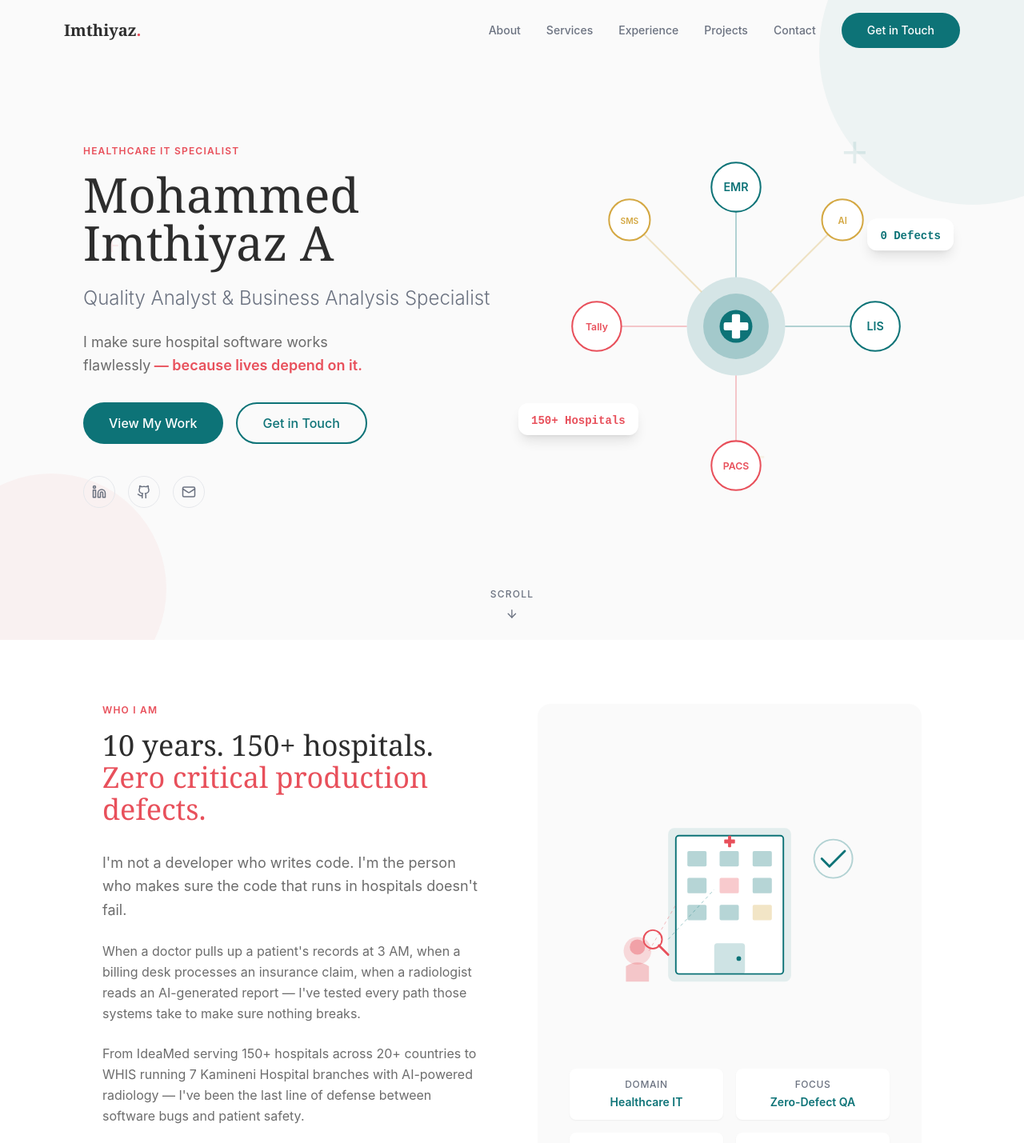
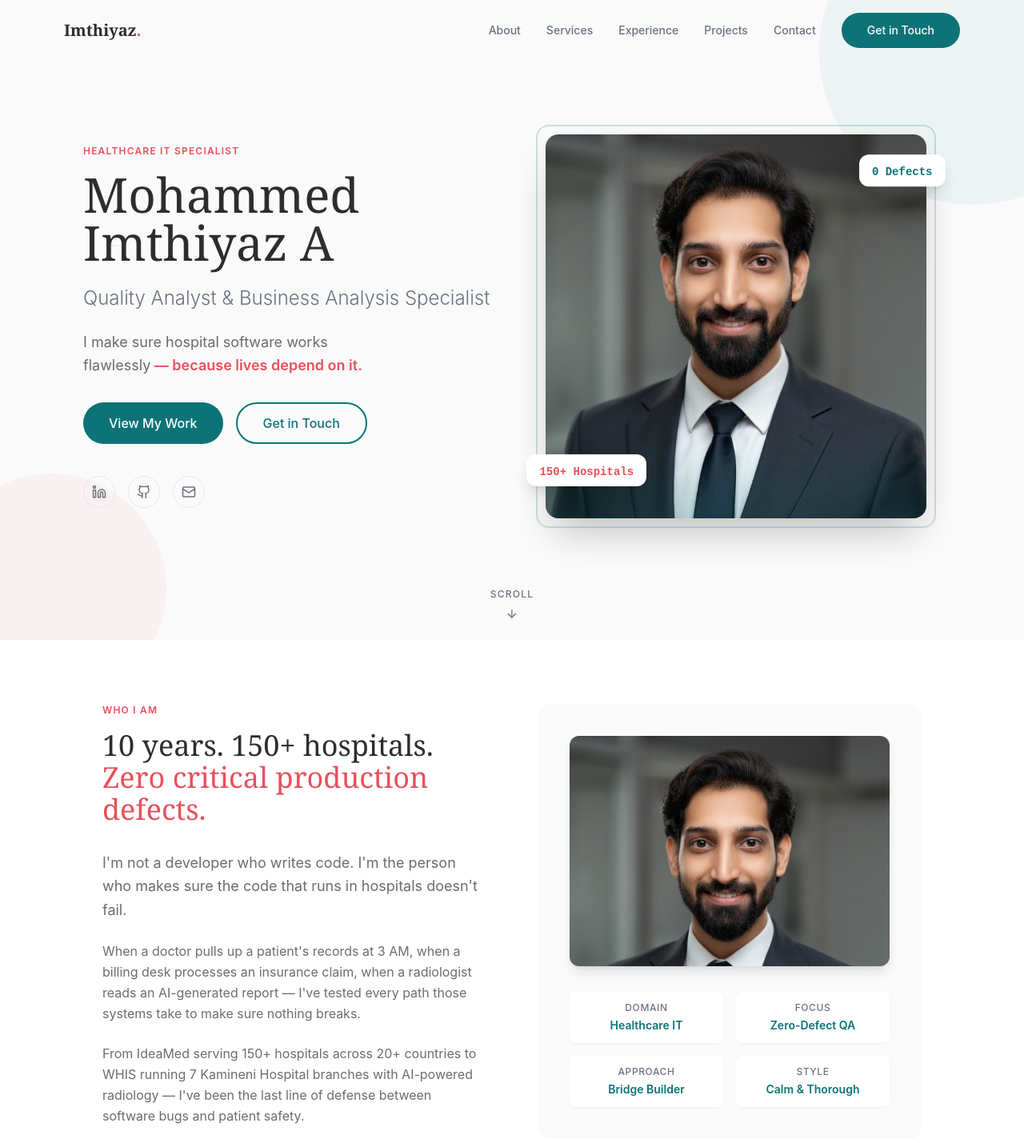
Before and after one commit to imthiyazimi/portfolio, a Next.js app: page / in a window 1280 px wide. Shown: the top 1429 px of the page at 80% size. Built offline with nearby package versions, Linux system fonts and the light colour scheme.

Commit message:
Added profile photo to Hero and About sections

```diff
--- a/src/components/About.tsx
+++ b/src/components/About.tsx
@@ -1,6 +1,5 @@
 "use client";
 
-import { motion } from "framer-motion";
 import AnimatedSection from "./AnimatedSection";
 
 export default function About() {
@@ -67,63 +66,14 @@ export default function About() {
             <div className="relative">
               {/* Profile card */}
               <div className="rounded-2xl bg-offwhite p-8 lg:p-10">
-                {/* Abstract illustration: Hospital + Person */}
-                <svg
-                  viewBox="0 0 400 400"
-                  className="mx-auto h-auto w-full max-w-sm"
-                  fill="none"
-                  xmlns="http://www.w3.org/2000/svg"
-                >
-                  {/* Hospital building */}
-                  <rect x="120" y="120" width="160" height="200" rx="8" fill="#0D7377" opacity="0.1" />
-                  <rect x="130" y="130" width="140" height="180" rx="4" fill="white" stroke="#0D7377" strokeWidth="2" />
-
-                  {/* Windows */}
-                  <rect x="145" y="150" width="25" height="20" rx="2" fill="#0D7377" opacity="0.3" />
-                  <rect x="187" y="150" width="25" height="20" rx="2" fill="#0D7377" opacity="0.3" />
-                  <rect x="230" y="150" width="25" height="20" rx="2" fill="#0D7377" opacity="0.3" />
-                  <rect x="145" y="185" width="25" height="20" rx="2" fill="#0D7377" opacity="0.3" />
-                  <rect x="187" y="185" width="25" height="20" rx="2" fill="#E8505B" opacity="0.3" />
-                  <rect x="230" y="185" width="25" height="20" rx="2" fill="#0D7377" opacity="0.3" />
-                  <rect x="145" y="220" width="25" height="20" rx="2" fill="#0D7377" opacity="0.3" />
-                  <rect x="187" y="220" width="25" height="20" rx="2" fill="#0D7377" opacity="0.3" />
-                  <rect x="230" y="220" width="25" height="20" rx="2" fill="#D4A843" opacity="0.3" />
-
-                  {/* Door */}
-                  <rect x="180" y="270" width="40" height="40" rx="4" fill="#0D7377" opacity="0.2" />
-                  <circle cx="212" cy="290" r="3" fill="#0D7377" />
-
-                  {/* Cross on building */}
-                  <rect x="193" y="135" width="14" height="5" rx="1" fill="#E8505B" />
-                  <rect x="198" y="130" width="4" height="15" rx="1" fill="#E8505B" />
-
-                  {/* Person (QA) */}
-                  <circle cx="80" cy="280" r="18" fill="#E8505B" opacity="0.2" />
-                  <circle cx="80" cy="275" r="10" fill="#E8505B" opacity="0.4" />
-                  <path d="M65 300 Q80 290 95 300 L95 320 L65 320 Z" fill="#E8505B" opacity="0.3" />
-
-                  {/* Magnifying glass (QA symbol) */}
-                  <circle cx="100" cy="265" r="12" stroke="#E8505B" strokeWidth="2" fill="none" />
-                  <line x1="108" y1="273" x2="120" y2="285" stroke="#E8505B" strokeWidth="3" strokeLinecap="round" />
-
-                  {/* Checkmark (quality) */}
-                  <motion.path
-                    d="M320 160 L330 170 L350 150"
-                    stroke="#0D7377"
-                    strokeWidth="3"
-                    strokeLinecap="round"
-                    strokeLinejoin="round"
-                    initial={{ pathLength: 0 }}
-                    whileInView={{ pathLength: 1 }}
-                    viewport={{ once: true }}
-                    transition={{ duration: 1, delay: 0.5 }}
+                {/* Profile photo */}
+                <div className="overflow-hidden rounded-xl shadow-lg">
+                  <img
+                    src="/images/profile.png"
+                    alt="Mohammed Imthiyaz A"
+                    className="h-72 w-full object-cover object-top"
                   />
-                  <circle cx="335" cy="160" r="25" stroke="#0D7377" strokeWidth="2" fill="none" opacity="0.3" />
-
-                  {/* Connection lines */}
-                  <line x1="95" y1="280" x2="130" y2="220" stroke="#E8505B" strokeWidth="1" strokeDasharray="4,4" opacity="0.4" />
-                  <line x1="120" y1="265" x2="180" y2="200" stroke="#0D7377" strokeWidth="1" strokeDasharray="4,4" opacity="0.4" />
-                </svg>
+                </div>
 
                 {/* Key traits */}
                 <div className="mt-8 grid grid-cols-2 gap-4">
--- a/src/components/Hero.tsx
+++ b/src/components/Hero.tsx
@@ -139,181 +139,33 @@ export default function Hero() {
             </motion.div>
           </div>
 
-          {/* Right: Visual */}
+          {/* Right: Photo */}
           <motion.div
             initial={{ opacity: 0, scale: 0.9 }}
             animate={{ opacity: 1, scale: 1 }}
             transition={{ duration: 0.8, delay: 0.5 }}
-            className="relative hidden lg:block"
+            className="relative hidden lg:flex lg:justify-center lg:items-center"
           >
             <div className="relative">
-              {/* Abstract hospital system illustration */}
-              <svg
-                viewBox="0 0 500 500"
-                className="h-auto w-full"
-                fill="none"
-                xmlns="http://www.w3.org/2000/svg"
-              >
-                {/* Central node */}
-                <circle cx="250" cy="250" r="60" fill="#0D7377" opacity="0.15" />
-                <circle cx="250" cy="250" r="40" fill="#0D7377" opacity="0.25" />
-                <circle cx="250" cy="250" r="20" fill="#0D7377" />
+              {/* Profile photo */}
+              <div className="relative z-10 overflow-hidden rounded-2xl shadow-2xl">
+                <img
+                  src="/images/profile.png"
+                  alt="Mohammed Imthiyaz A"
+                  className="h-[480px] w-auto object-cover"
+                />
+                {/* Subtle teal overlay at bottom */}
+                <div className="absolute bottom-0 left-0 right-0 h-24 bg-gradient-to-t from-teal-deep/20 to-transparent" />
+              </div>
 
-                {/* Cross symbol in center */}
-                <rect x="245" y="235" width="10" height="30" rx="2" fill="white" />
-                <rect x="235" y="245" width="30" height="10" rx="2" fill="white" />
-
-                {/* Connection lines */}
-                <motion.line
-                  x1="250" y1="190" x2="250" y2="100"
-                  stroke="#0D7377" strokeWidth="2" opacity="0.3"
-                  strokeDasharray="5,5"
-                  initial={{ pathLength: 0 }}
-                  animate={{ pathLength: 1 }}
-                  transition={{ duration: 1.5, delay: 1 }}
-                />
-                <motion.line
-                  x1="310" y1="250" x2="400" y2="250"
-                  stroke="#0D7377" strokeWidth="2" opacity="0.3"
-                  strokeDasharray="5,5"
-                  initial={{ pathLength: 0 }}
-                  animate={{ pathLength: 1 }}
-                  transition={{ duration: 1.5, delay: 1.2 }}
-                />
-                <motion.line
-                  x1="250" y1="310" x2="250" y2="400"
-                  stroke="#E8505B" strokeWidth="2" opacity="0.3"
-                  strokeDasharray="5,5"
-                  initial={{ pathLength: 0 }}
-                  animate={{ pathLength: 1 }}
-                  transition={{ duration: 1.5, delay: 1.4 }}
-                />
-                <motion.line
-                  x1="190" y1="250" x2="100" y2="250"
-                  stroke="#E8505B" strokeWidth="2" opacity="0.3"
-                  strokeDasharray="5,5"
-                  initial={{ pathLength: 0 }}
-                  animate={{ pathLength: 1 }}
-                  transition={{ duration: 1.5, delay: 1.6 }}
-                />
-
-                {/* Diagonal connections */}
-                <motion.line
-                  x1="292" y1="208" x2="370" y2="130"
-                  stroke="#D4A843" strokeWidth="2" opacity="0.3"
-                  strokeDasharray="5,5"
-                  initial={{ pathLength: 0 }}
-                  animate={{ pathLength: 1 }}
-                  transition={{ duration: 1.5, delay: 1.8 }}
-                />
-                <motion.line
-                  x1="208" y1="208" x2="130" y2="130"
-                  stroke="#D4A843" strokeWidth="2" opacity="0.3"
-                  strokeDasharray="5,5"
-                  initial={{ pathLength: 0 }}
-                  animate={{ pathLength: 1 }}
-                  transition={{ duration: 1.5, delay: 2 }}
-                />
-
-                {/* Outer nodes */}
-                <motion.circle
-                  cx="250" cy="80" r="30" fill="white" stroke="#0D7377" strokeWidth="2"
-                  initial={{ scale: 0 }}
-                  animate={{ scale: 1 }}
-                  transition={{ duration: 0.5, delay: 1.5 }}
-                />
-                <motion.text
-                  x="250" y="85" textAnchor="middle" fill="#0D7377" fontSize="14" fontWeight="600"
-                  initial={{ opacity: 0 }}
-                  animate={{ opacity: 1 }}
-                  transition={{ delay: 1.8 }}
-                >
-                  EMR
-                </motion.text>
-
-                <motion.circle
-                  cx="420" cy="250" r="30" fill="white" stroke="#0D7377" strokeWidth="2"
-                  initial={{ scale: 0 }}
-                  animate={{ scale: 1 }}
-                  transition={{ duration: 0.5, delay: 1.7 }}
-                />
-                <motion.text
-                  x="420" y="255" textAnchor="middle" fill="#0D7377" fontSize="14" fontWeight="600"
-                  initial={{ opacity: 0 }}
-                  animate={{ opacity: 1 }}
-                  transition={{ delay: 2 }}
-                >
-                  LIS
-                </motion.text>
-
-                <motion.circle
-                  cx="250" cy="420" r="30" fill="white" stroke="#E8505B" strokeWidth="2"
-                  initial={{ scale: 0 }}
-                  animate={{ scale: 1 }}
-                  transition={{ duration: 0.5, delay: 1.9 }}
-                />
-                <motion.text
-                  x="250" y="425" textAnchor="middle" fill="#E8505B" fontSize="12" fontWeight="600"
-                  initial={{ opacity: 0 }}
-                  animate={{ opacity: 1 }}
-                  transition={{ delay: 2.2 }}
-                >
-                  PACS
-                </motion.text>
-
-                <motion.circle
-                  cx="80" cy="250" r="30" fill="white" stroke="#E8505B" strokeWidth="2"
-                  initial={{ scale: 0 }}
-                  animate={{ scale: 1 }}
-                  transition={{ duration: 0.5, delay: 2.1 }}
-                />
-                <motion.text
-                  x="80" y="255" textAnchor="middle" fill="#E8505B" fontSize="12" fontWeight="600"
-                  initial={{ opacity: 0 }}
-                  animate={{ opacity: 1 }}
-                  transition={{ delay: 2.4 }}
-                >
-                  Tally
-                </motion.text>
-
-                {/* Top-right node */}
-                <motion.circle
-                  cx="380" cy="120" r="25" fill="white" stroke="#D4A843" strokeWidth="2"
-                  initial={{ scale: 0 }}
-                  animate={{ scale: 1 }}
-                  transition={{ duration: 0.5, delay: 2.3 }}
-                />
-                <motion.text
-                  x="380" y="125" textAnchor="middle" fill="#D4A843" fontSize="11" fontWeight="600"
-                  initial={{ opacity: 0 }}
-                  animate={{ opacity: 1 }}
-                  transition={{ delay: 2.5 }}
-                >
-                  AI
-                </motion.text>
-
-                {/* Top-left node */}
-                <motion.circle
-                  cx="120" cy="120" r="25" fill="white" stroke="#D4A843" strokeWidth="2"
-                  initial={{ scale: 0 }}
-                  animate={{ scale: 1 }}
-                  transition={{ duration: 0.5, delay: 2.5 }}
-                />
-                <motion.text
-                  x="120" y="125" textAnchor="middle" fill="#D4A843" fontSize="10" fontWeight="600"
-                  initial={{ opacity: 0 }}
-                  animate={{ opacity: 1 }}
-                  transition={{ delay: 2.7 }}
-                >
-                  SMS
-                </motion.text>
-              </svg>
+              {/* Decorative border */}
+              <div className="absolute -inset-3 rounded-2xl border-2 border-teal-deep/20" />
 
               {/* Floating badge */}
               <motion.div
                 animate={{ y: [0, -10, 0] }}
                 transition={{ duration: 3, repeat: Infinity, ease: "easeInOut" }}
-                className="absolute -right-4 top-1/4 rounded-xl bg-white px-4 py-2 shadow-lg"
+                className="absolute -right-6 top-8 z-20 rounded-xl bg-white px-4 py-2 shadow-lg"
               >
                 <span className="font-mono text-sm font-semibold text-teal-deep">
                   0 Defects
@@ -328,7 +180,7 @@ export default function Hero() {
                   ease: "easeInOut",
                   delay: 1,
                 }}
-                className="absolute -left-4 bottom-1/4 rounded-xl bg-white px-4 py-2 shadow-lg"
+                className="absolute -left-6 bottom-12 z-20 rounded-xl bg-white px-4 py-2 shadow-lg"
               >
                 <span className="font-mono text-sm font-semibold text-coral">
                   150+ Hospitals
```
Also changed, not shown: public/images/profile.png (added).
